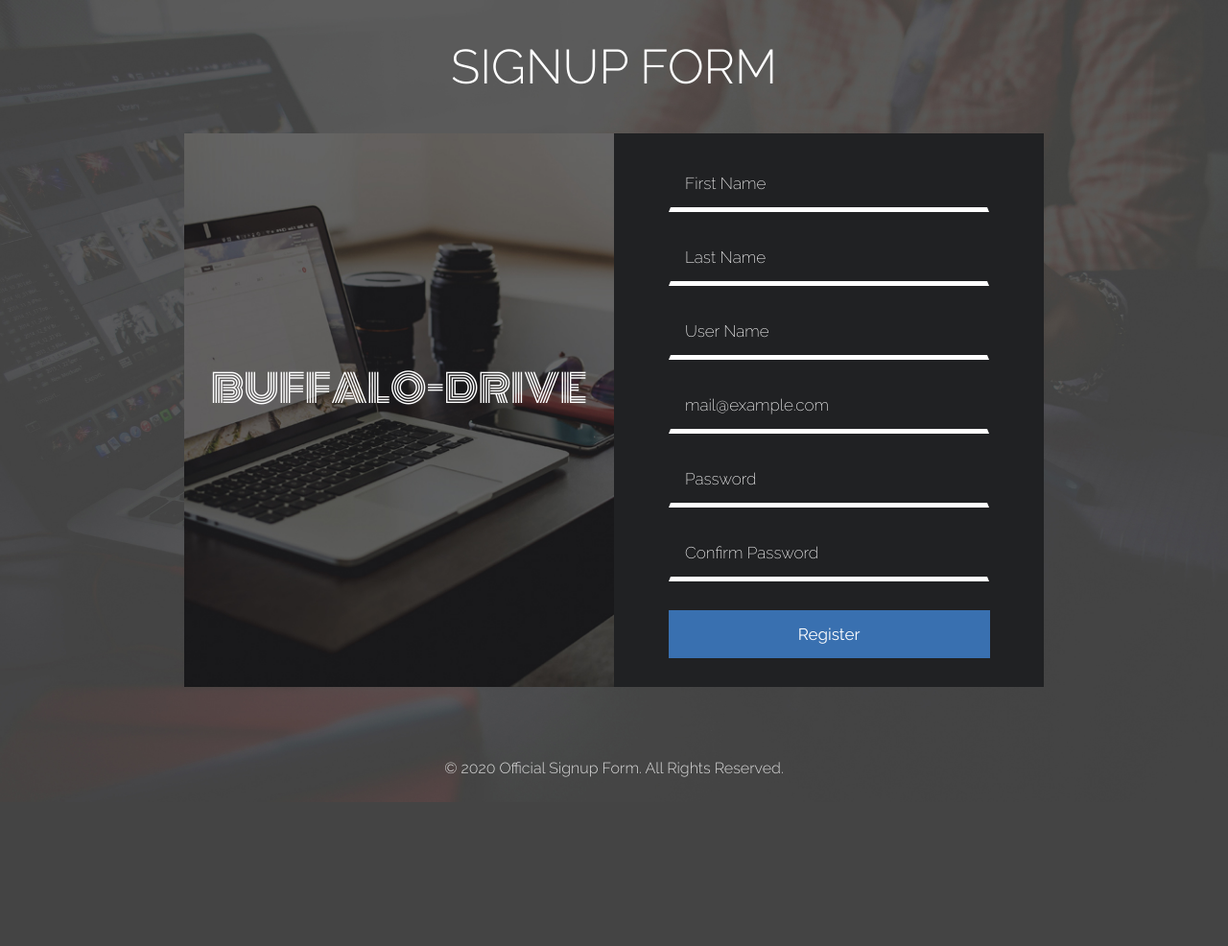
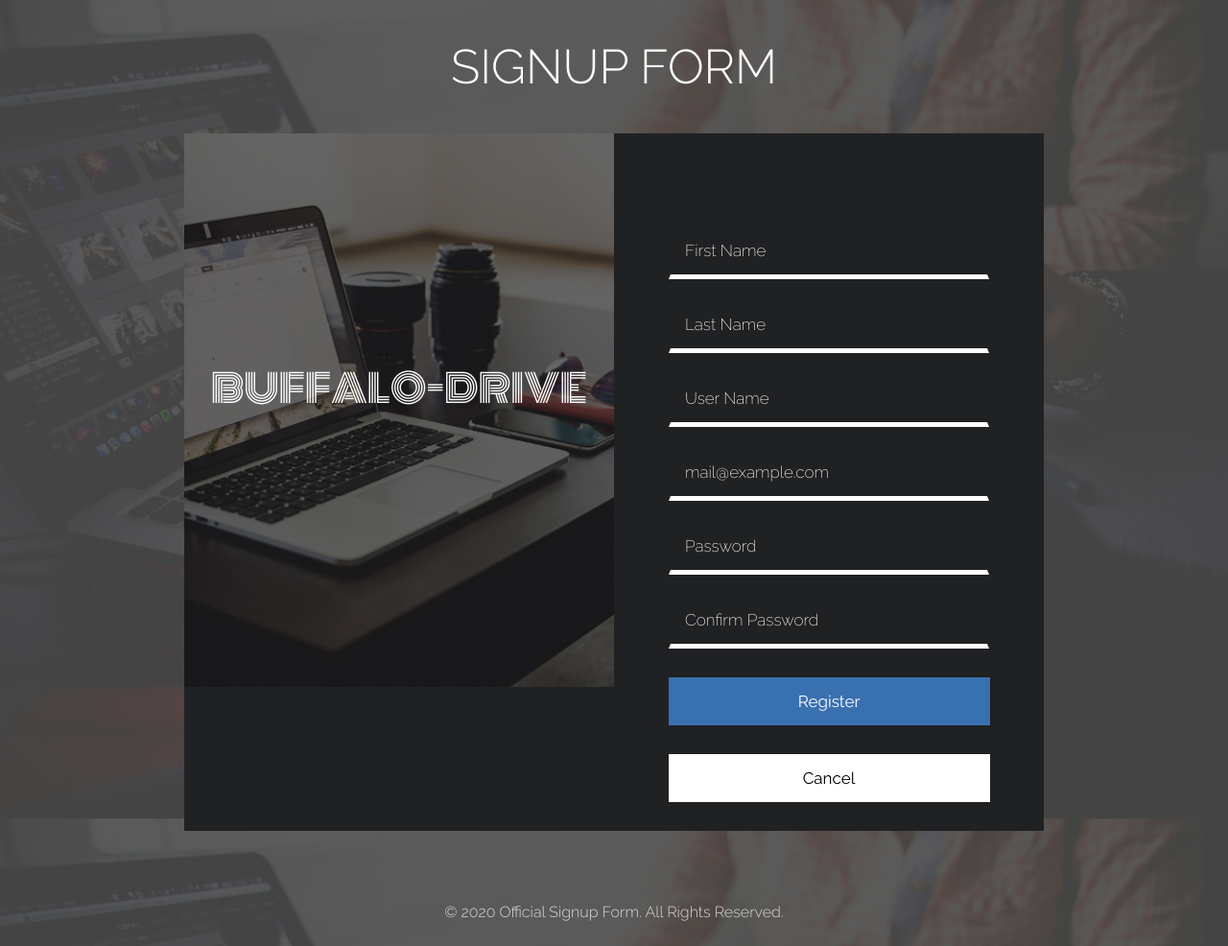
Before and after one commit to TanLucVo/Upload, a PHP site: page /BuffaloDrive/signup.php in a window 1280 px wide. Shown: the whole page at 96% size. Before the commit the page ends 836 px from the top, so only its background shows below. Run offline with PHP 8.4, Linux system fonts and the light colour scheme; some libraries are stand-ins or nearby versions.

Commit message:
template login

```diff
--- a/Content/Styles/register.css
+++ b/Content/Styles/register.css
@@ -28,6 +28,29 @@
 }
 
 /* start editing from here */
+/* Login */
+.form-check {
+    margin-left: 36px;
+    color: white;
+}
+a.forgot {
+    margin-right: 36px;
+    color: white;
+    float: right;
+}
+div.content-agile2 {
+    margin-top: 70px;
+}
+div.form-register-check {
+    margin: 50px auto;
+    display: flex;
+}
+a.check-register {
+    color: white;
+    margin: auto;
+}
+/* Login */
+
 a {
 	text-decoration:none;
 }
@@ -198,6 +221,30 @@
 	color: #fff;
     background-color:#3970b0;
 }
+a.cancel {
+    width: 335px;
+    padding-top: 15px;
+    padding-bottom: 15px;
+    margin: 30px auto;
+    display: block;
+    text-align: center;
+    font-size: 17px;
+    font-weight: normal;
+    color: black;
+    background-color:#fff;
+    border-color: transparent;
+	font-family: 'Raleway', sans-serif;
+	transition:all 0.5s ease-in-out;
+	-webkit-transition:all 0.5s ease-in-out;
+	-moz-transition:all 0.5s ease-in-out;
+	-o-transition:all 0.5s ease-in-out;
+	-ms-transition:all 0.5s ease-in-out;
+	cursor:pointer;
+}
+a.cancel:hover {
+	color: black;
+    background-color:#F6F6F6;
+}
 p.wthree {
     font-size: 16px;
     font-weight: normal;
@@ -289,6 +336,9 @@
 input.register {
     width: 295px;
 }
+a.cancel {
+    width: 295px;
+}
 p.agileits2 {
     font-size: 14px;
     line-height: 30px;
@@ -359,6 +409,10 @@
     width: 260px;
 	height:45px;
 }
+a.cancel {
+    width: 260px;
+	height:45px;
+}
 p.wthree {
     font-size: 14px;
     padding: 0 15px 20px;
@@ -412,6 +466,11 @@
     height: 40px;
 	font-size:15px;
 }
+a.cancel {
+    width: 230px;
+    height: 40px;
+	font-size:15px;
+}
 p.wthree {
     font-size: 13px;
     padding: 0 15px 15px;
--- a/signup.php
+++ b/signup.php
@@ -58,6 +58,7 @@
 			</div>
 			<p><?= $mess ?></p>
 			<input type="submit" class="register" name="register" value="Register">
+			<a class="cancel" href="http://localhost:8888/BuffaloDrive/Upload/views/login.php">Cancel</a>
 		</form>
 		<script type="text/javascript">
 			window.onload = function () {
```
Also changed, not shown: views/login.php (+0 -22 lines).
